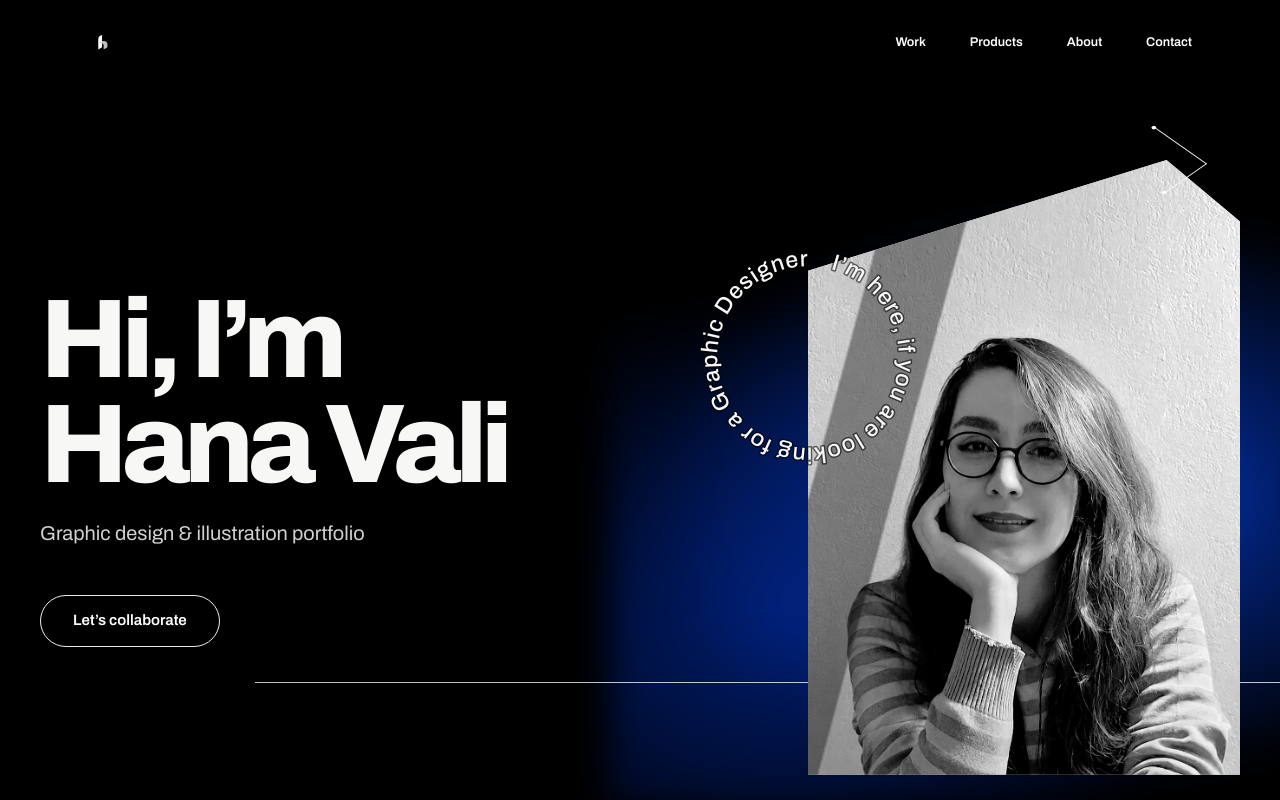
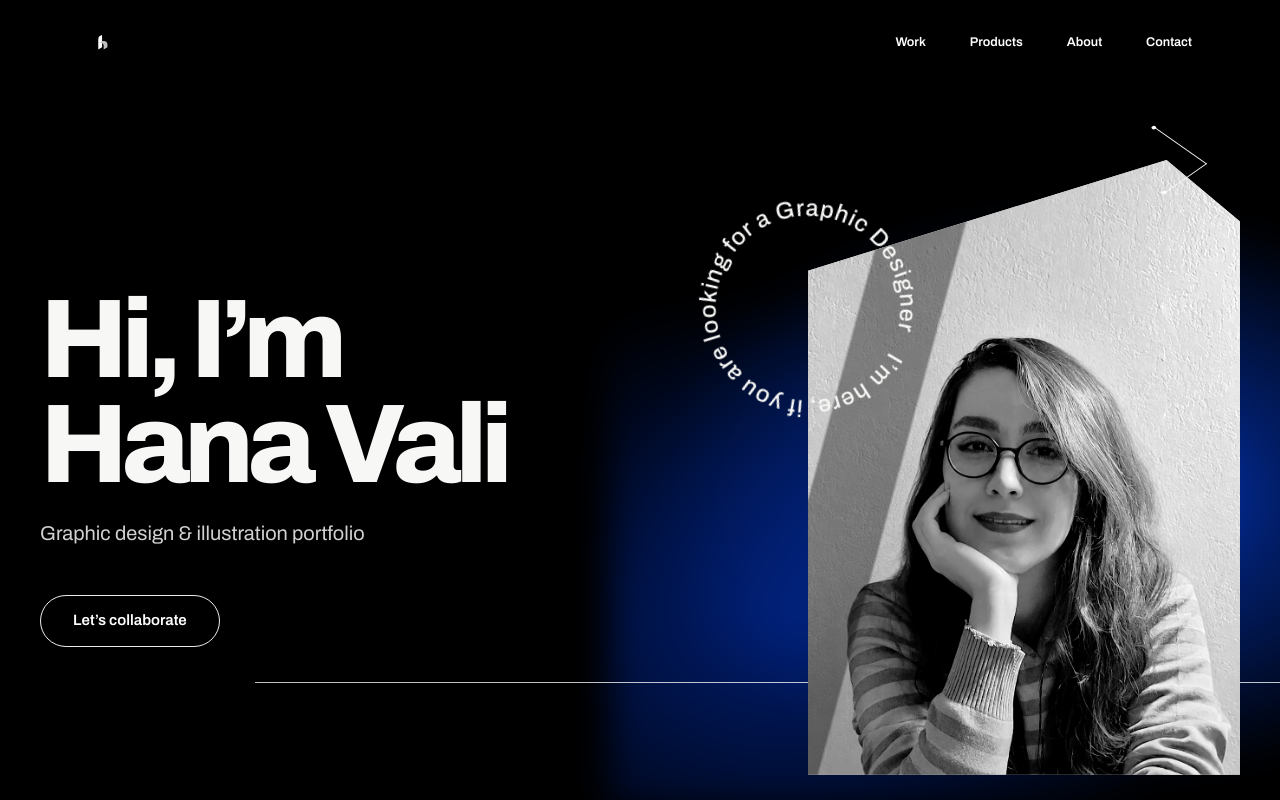
Before and after one commit to hanavalibeik/portfolio, a Next.js app: page / in a window 1280 px wide. Shown: the top 800 px of the page. Built offline with nearby package versions, Linux system fonts and the light colour scheme; a web font is replaced by a local one.

Commit message:
Align the rotating hero text with the frame

```diff
--- a/src/app/home.css
+++ b/src/app/home.css
@@ -251,54 +251,34 @@ body:has(.exact-home) {
 .exact-node-line--top::before { top: -2px; left: -2px; }
 .exact-node-line--top::after { right: -2px; bottom: -2px; }
 
-/* Rotating ring of type — this was always live SVG, and it is the one
-   part of the old hero that never needed rebuilding. */
-/* The badge is centred on the vertex where the portrait's slanted top edge
-   meets its left edge — the `0 18%` point of the clip-path below. Percentage
-   margins resolve against the containing block's WIDTH, and the element is
-   square, so -26% pulls it back by exactly half its own width and half its own
-   height. That keeps it locked to the corner at every viewport size, and it
-   avoids putting a translate on `transform`, which the spin animation owns. */
-.landing-orbit-text {
+/* The anchor owns positioning and the SVG owns rotation. Keeping those two
+   transforms separate locks the badge to the frame vertex at every size. */
+.landing-orbit-anchor {
   position: absolute;
   z-index: 8;
-  /* Centred on the portrait's left edge, a third of the way down. The design
-     centres it on the vertex of the slanted top edge; this frame's slant is
-     shallower than the design's, so the true vertex sits high enough that a
-     ring this size would crown the photograph instead of resting against it.
-     Same relationship, adjusted to the frame that exists. */
-  top: 32%;
+  top: 24.1%;
   left: 0;
-  width: 56%;
-  margin-top: -28%;
-  margin-left: -28%;
+  width: 57%;
   aspect-ratio: 1;
+  transform: translate(-50%, -50%);
+  pointer-events: none;
+}
+
+.landing-orbit-text {
+  width: 100%;
+  height: 100%;
   overflow: visible;
   color: #f7f7f5;
-  pointer-events: none;
   animation: landing-orbit-spin 24s linear infinite;
   transform-origin: 50% 50%;
   will-change: transform;
 }
 
-/* Between the stacking breakpoint and roughly 1240px the columns are tight
-   enough that the nowrap h1 overruns its track, and the badge — which reaches
-   left of the portrait by half its own width — lands on top of it. Measured:
-   the two stop overlapping at 1240px. Below that the badge shrinks and tucks
-   against the photo instead of reaching past it. */
+/* Tight desktop columns need a slightly smaller badge; it remains visible and
+   attached to the frame instead of disappearing at an arbitrary viewport. */
 @media (max-width: 77.5rem) {
-  .landing-orbit-text {
-    width: 42%;
-    margin-top: -21%;
-    margin-left: -14%;
-  }
-}
-
-/* Measured: even at the reduced size the badge and the h1 still touch below
-   1120px, so that is where it is dropped rather than at the layout breakpoint. */
-@media (max-width: 70rem) {
-  .landing-orbit-text {
-    display: none;
+  .landing-orbit-anchor {
+    width: 49%;
   }
 }
 
@@ -308,11 +288,6 @@ body:has(.exact-home) {
   font-size: 19px;
   font-weight: 430;
   letter-spacing: 0.7px;
-  /* The ring straddles the black ground and the edge of the photograph. */
-  paint-order: stroke fill;
-  stroke: rgba(0, 0, 0, 0.55);
-  stroke-width: 2.4px;
-  stroke-linejoin: round;
 }
 
 @keyframes landing-orbit-spin {
--- a/src/app/page.tsx
+++ b/src/app/page.tsx
@@ -133,23 +133,21 @@ export default function HomePage() {
                 against the portrait. It used to sit outside this element and
                 resolve against the page shell at top/right, which parked it
                 under the navigation and hung it off the right edge. */}
-            <svg className="landing-orbit-text" viewBox="0 0 200 200" aria-hidden="true">
+            <span className="landing-orbit-anchor" aria-hidden="true">
+              <svg className="landing-orbit-text" viewBox="0 0 200 200">
                 <defs>
                   <path
                     id="landing-orbit-path"
                     d="M100 25a75 75 0 1 1 0 150a75 75 0 1 1 0-150"
                   />
                 </defs>
-              {/* One sentence, not two. The string used to be repeated, which
-                  made it 610 user units long on a 471-unit circle — it ran past
-                  its own start and printed "GrGraphic Designer" at the seam. It
-                  reads as a loop anyway once the ring turns. */}
                 <text>
                   <textPath href="#landing-orbit-path" startOffset="4%">
                     I&rsquo;m here, if you are looking for a Graphic Designer
                   </textPath>
                 </text>
               </svg>
+            </span>
           </div>
         </div>
       </section>
```
Lines whose indentation alone changed are shown as unchanged.
